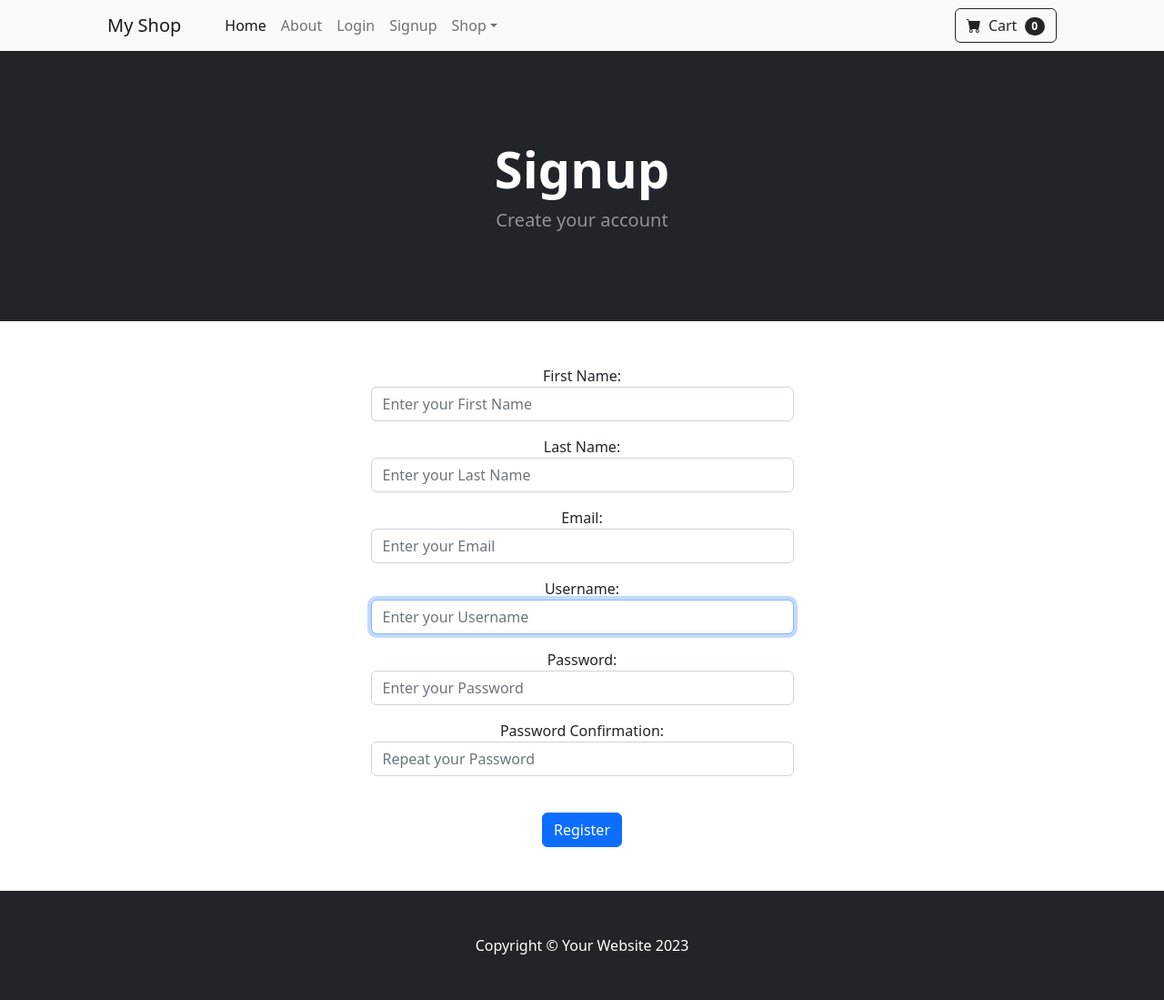
After one commit to HB2102/Django-Shop-Project, a Django app: page /signup/ in a window 1280 px wide. The commit adds this page. Shown: the whole page at 91% size. Run offline with Django 4.2, Linux system fonts and the light colour scheme; some libraries are stand-ins or nearby versions.

```diff
--- a/MyShop/urls.py
+++ b/MyShop/urls.py
@@ -3,6 +3,7 @@ from django.urls import path, include
 from . import settings
 from django.conf.urls.static import static
 
+
 urlpatterns = [
     path('admin/', admin.site.urls),
     path('', include('shop.urls'))
--- /dev/null
+++ b/shop/forms.py
@@ -0,0 +1,61 @@
+from django.contrib.auth.models import User
+from django.contrib.auth.forms import UserCreationForm
+from django import forms
+
+
+class SignupForm(UserCreationForm):
+    first_name = forms.CharField(
+        label='First Name',
+        max_length=50,
+        widget=forms.TextInput(attrs={'class': 'form-control',
+                                      'placeholder': 'Enter your First Name'})
+    )
+
+    last_name = forms.CharField(
+        label='Last Name',
+        max_length=50,
+        widget=forms.TextInput(attrs={'class': 'form-control',
+                                      'placeholder': 'Enter your Last Name'})
+    )
+
+    email = forms.EmailField(
+        label='Email',
+        widget=forms.TextInput(attrs={'class': 'form-control',
+                                      'placeholder': 'Enter your Email'})
+    )
+
+    username = forms.CharField(
+        label='Username',
+        max_length=20,
+        widget=forms.TextInput(attrs={'class': 'form-control',
+                                      'placeholder': 'Enter your Username'})
+    )
+
+    password1 = forms.CharField(
+        label='Password',
+        max_length=50,
+        widget=forms.PasswordInput(attrs={'class': 'form-control',
+                                          'name': 'password',
+                                          'type': 'password',
+                                          'placeholder': 'Enter your Password'})
+    )
+
+    password2 = forms.CharField(
+        label='Password Confirmation',
+        max_length=50,
+        widget=forms.PasswordInput(attrs={'class': 'form-control',
+                                          'name': 'password',
+                                          'type': 'password',
+                                          'placeholder': 'Repeat your Password'})
+    )
+
+    class Meta:
+        model = User
+        fields = (
+            'first_name',
+            'last_name',
+            'email',
+            'username',
+            'password1',
+            'password2',
+        )
--- a/shop/templates/login.html
+++ b/shop/templates/login.html
@@ -14,7 +14,7 @@
 <div class="container">
     <div class="row">
         <center>
-            <div class="col-9">
+            <div class="col-lg-5 col-ld-5 col-sm-7 col-12">
                 <form method="POST", action="{% url 'login' %}">
                     {% csrf_token %}
                   <div class="mb-3">
--- a/shop/templates/navbar.html
+++ b/shop/templates/navbar.html
@@ -11,6 +11,7 @@
                         <li class="nav-item"><a class="nav-link" href="{% url 'logout' %}">Logout</a></li>
                         {% else %}
                         <li class="nav-item"><a class="nav-link" href="{% url 'login' %}">Login</a></li>
+                        <li class="nav-item"><a class="nav-link" href="{% url 'signup' %}">Signup</a></li>
                         {% endif %}
 
                         <li class="nav-item dropdown">
--- /dev/null
+++ b/shop/templates/signup.html
@@ -0,0 +1,30 @@
+{% extends 'base.html' %}
+{% block content %}
+        <!-- Header-->
+        <header class="bg-dark py-5">
+            <div class="container px-4 px-lg-5 my-5">
+                <div class="text-center text-white">
+                    <h1 class="display-4 fw-bolder">Signup</h1>
+                    <p class="lead fw-normal text-white-50 mb-0">Create your account</p>
+                </div>
+            </div>
+        </header>
+        <!-- Section-->
+<br><br>
+<div class="container">
+    <div class="row">
+        <center>
+            <div class="col-lg-5 col-ld-5 col-sm-7 col-12">
+                <form method="POST", action="{% url 'signup' %}">
+                    {% csrf_token %}
+
+                    {{ form.as_p }} <br>
+
+                    <button type="submit" class="btn btn-primary">Register</button>
+                </form>
+            </div>
+        </center>
+    </div>
+</div>
+<br><br>
+{% endblock %}
--- a/shop/urls.py
+++ b/shop/urls.py
@@ -1,9 +1,11 @@
 from django.urls import path, include
-from .views import helloworld, about_us, login_user, logout_user
+from . import views
+
 
 urlpatterns = [
-    path('', helloworld, name='home'),
-    path('about/', about_us, name='about'),
-    path('login/', login_user, name='login'),
-    path('logout/', logout_user, name='logout'),
+    path('', views.helloworld, name='home'),
+    path('about/', views.about_us, name='about'),
+    path('login/', views.login_user, name='login'),
+    path('logout/', views.logout_user, name='logout'),
+    path('signup/', views.signup_user, name='signup'),
 ]
--- a/shop/views.py
+++ b/shop/views.py
@@ -2,6 +2,10 @@ from django.shortcuts import render, HttpResponse, redirect
 from .models import Product
 from django.contrib.auth import authenticate, login, logout
 from django.contrib import messages
+from django.contrib.auth.models import User
+from django.contrib.auth.forms import UserCreationForm
+from django import forms
+from .forms import SignupForm
 
 
 def helloworld(request):
@@ -36,3 +40,27 @@ def logout_user(request):
     logout(request)
     messages.success(request, 'You are logged out.')
     return redirect('home')
+
+
+def signup_user(request):
+    if request.method == 'POST':
+        form = SignupForm(request.POST)
+
+        if form.is_valid():
+            form.save()
+            username = form.cleaned_data['username']
+            password = form.cleaned_data['password1']
+
+            user = authenticate(request, username=username, password=password)
+            login(request, user)
+            messages.success(request, 'Your account created successfully.')
+            return redirect('home')
+
+        # else:
+        #     messages.error(request, 'There was a problem in your signup process')
+        #     return redirect('signup')
+
+    else:
+        form = SignupForm()
+
+    return render(request, 'signup.html', {'form': form})
```
Also changed, not shown: db.sqlite3.
